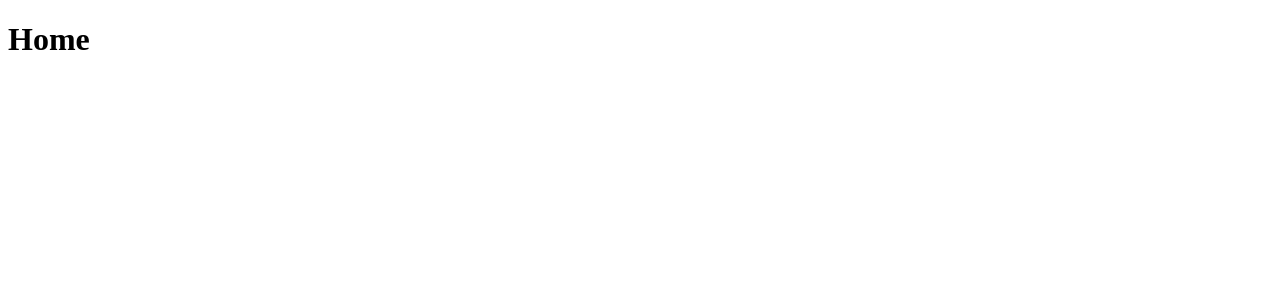
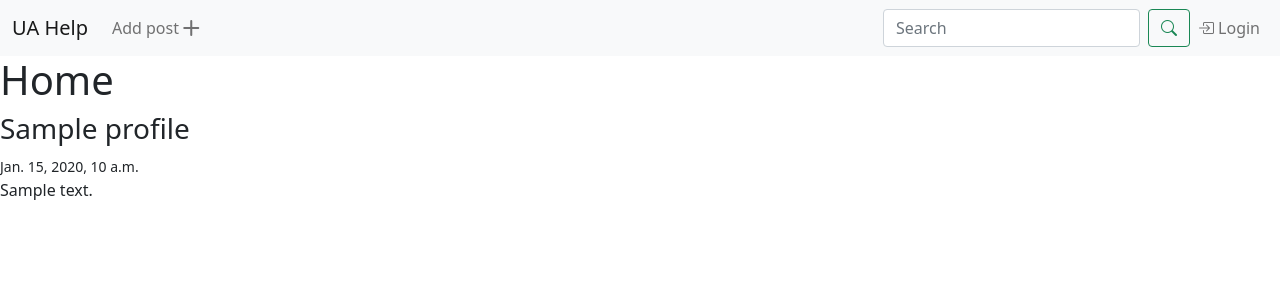
Before and after one commit to mb-age/UA-Help, a Django app: page / in a window 1280 px wide. Before the commit the part shown is almost empty. Shown: the top 300 px of the page. Run offline with Django 4.2, Linux system fonts and the light colour scheme; tables that the repository leaves empty hold one stand-in row (values such as "Sample post"); parts of the project's set-up code (start-up, migrations or seed data) failed here and were passed over.

Commit message:
add is_verificated, created_at fields to Post model, add context dict to HomePageView, added bootstrap to base.html, updated post_detail.html, profile.html, home.html - page view updated HomePageView, ProfileView, PostDetailView,

```diff
--- a/uahelp_app/models.py
+++ b/uahelp_app/models.py
@@ -1,6 +1,6 @@
 from django.contrib.auth.models import User
 from django.db import models
-from django.db.models import Model, CharField, TextField, URLField, ForeignKey, CASCADE
+from django.db.models import Model, CharField, TextField, URLField, ForeignKey, CASCADE, BooleanField, DateTimeField
 
 
 # Create your models here.
@@ -35,6 +35,8 @@ class Profile(Model):
 class Post(Model):
     profile = ForeignKey(to=Profile, on_delete=CASCADE)
     content = TextField()
+    is_verificated = BooleanField(default=False)
+    created_at = DateTimeField(auto_now_add=True)
 
     def __str__(self):
         return self.content
--- a/uahelp_app/templates/uahelp_app/base.html
+++ b/uahelp_app/templates/uahelp_app/base.html
@@ -5,10 +5,68 @@
 <head>
     <meta charset="UTF-8">
     <title> {% block title %} Title {% endblock %} </title>
+    <link href="https://cdn.jsdelivr.net/npm/bootstrap@5.1.3/dist/css/bootstrap.min.css" rel="stylesheet" integrity="sha384-1BmE4kWBq78iYhFldvKuhfTAU6auU8tT94WrHftjDbrCEXSU1oBoqyl2QvZ6jIW3" crossorigin="anonymous">
+    <script src="https://cdn.jsdelivr.net/npm/bootstrap@5.1.3/dist/js/bootstrap.bundle.min.js" integrity="sha384-ka7Sk0Gln4gmtz2MlQnikT1wXgYsOg+OMhuP+IlRH9sENBO0LRn5q+8nbTov4+1p" crossorigin="anonymous"></script>
+    <link rel="stylesheet" href="https://cdn.jsdelivr.net/npm/bootstrap-icons@1.5.0/font/bootstrap-icons.css">
     <link rel="stylesheet" href="{% static 'css/base.css' %}">
     {% block css %} {% endblock %}
 </head>
 <body>
+
+{#<nav class="navbar navbar-inverse">#}
+{#  <div class="container-fluid">#}
+{#    <div class="navbar-header">#}
+{#      <a class="navbar-brand" href="#">WebSiteName</a>#}
+{#    </div>#}
+{#    <ul class="nav navbar-nav">#}
+{#      <li class="active"><a href="#">Home</a></li>#}
+{#      <li><a href="#">Page 1</a></li>#}
+{#      <li><a href="#">Page 2</a></li>#}
+{#    </ul>#}
+{#    <ul class="nav navbar-nav navbar-right">#}
+{#      <li><a href="#"><span class="glyphicon glyphicon-user"></span> Sign Up</a></li>#}
+{#      <li><a href="#"><span class="glyphicon glyphicon-log-in"></span> Login</a></li>#}
+{#    </ul>#}
+{#  </div>#}
+{#</nav>#}
+
+<nav class="navbar navbar-expand-lg navbar-light bg-light">
+  <div class="container-fluid">
+    <a class="navbar-brand" href="#">UA Help</a>
+    <button class="navbar-toggler" type="button" data-bs-toggle="collapse" data-bs-target="#navbarTogglerDemo02" aria-controls="navbarTogglerDemo02" aria-expanded="false" aria-label="Toggle navigation">
+      <span class="navbar-toggler-icon"></span>
+    </button>
+    <div class="collapse navbar-collapse" id="navbarTogglerDemo02">
+      <ul class="navbar-nav me-auto mb-2 mb-lg-0">
+{#        <li class="nav-item">#}
+{#          <a class="nav-link active" aria-current="page" href="#">Home</a>#}
+{#        </li>#}
+        <li class="nav-item">
+          <a class="nav-link" href="#">Add post <i class="bi-plus-lg"></i></a>
+        </li>
+{#        <li class="nav-item">#}
+{#          <a class="nav-link disabled" href="#" tabindex="-1" aria-disabled="true">Disabled</a>#}
+{#        </li>#}
+      </ul>
+
+      <form class="d-flex">
+        <input class="form-control me-2" type="search" placeholder="Search" aria-label="Search">
+        <button class="btn btn-outline-success" type="submit"><i class="bi-search"></i></button>
+      </form>
+
+      <ul class="nav navbar-nav navbar-right">
+{#        <li class="nav-item">#}
+{#            <a class="nav-link" href="#"><i class="bi-person-fill"></i> Sign Up </a>#}
+{#        </li>#}
+        <li class="nav-item">
+            <a class="nav-link" href="#"><i class="bi-box-arrow-in-right"></i> Login </a>
+        </li>
+      </ul>
+
+
+    </div>
+  </div>
+</nav>
 
 {% block content %}
 {% endblock %}
--- a/uahelp_app/templates/uahelp_app/home.html
+++ b/uahelp_app/templates/uahelp_app/home.html
@@ -13,5 +13,12 @@
 {% block content %}
 
 <h1>Home</h1>
+    {% for post in posts %}
+        <h3>
+        {{ post.profile }}
+        </h3>
+        <small>{{ post.created_at }}</small>
+        <p>{{ post }}</p>
+    {% endfor %}
 
 {% endblock %}
--- a/uahelp_app/templates/uahelp_app/post_detail.html
+++ b/uahelp_app/templates/uahelp_app/post_detail.html
@@ -12,6 +12,8 @@
 
 {% block content %}
 
-<h1>Post</h1>
+    <h3>{{ post.profile }}</h3>
+    <small>{{ post.created_at }}</small>
+    <p>{{ post }}</p>
 
 {% endblock %}
--- a/uahelp_app/templates/uahelp_app/profile.html
+++ b/uahelp_app/templates/uahelp_app/profile.html
@@ -13,5 +13,6 @@
 {% block content %}
 
 <h1>Profile</h1>
+    {{ object }}
 
 {% endblock %}
--- a/uahelp_app/urls.py
+++ b/uahelp_app/urls.py
@@ -4,6 +4,6 @@ from . import views
 
 urlpatterns = [
     path('', views.HomePageView.as_view(), name='home_page'),
-    path('profile/', views.ProfileView.as_view(), name='profile'),
+    path('profile/<int:pk>', views.ProfileView.as_view(), name='profile'),
     path('post/<int:pk>', views.PostDetailView.as_view(), name='post_detail_view'),
 ]
--- a/uahelp_app/views.py
+++ b/uahelp_app/views.py
@@ -1,5 +1,6 @@
 from django.shortcuts import render
-from django.views.generic import TemplateView
+from django.views.generic import TemplateView, DetailView
+from uahelp_app.models import Post, Profile
 
 
 # Create your views here.
@@ -11,8 +12,14 @@ no na pewno strona główna (z listą postów), strona formularza profilu (edycj
 class HomePageView(TemplateView):
     template_name = 'uahelp_app/home.html'
 
-class ProfileView(TemplateView):
+    def get_context_data(self, **kwargs):
+        context = super(HomePageView, self).get_context_data(**kwargs)
+        context['posts'] = Post.objects.filter(is_verificated=True).order_by('-created_at')
+        return context
+
+class ProfileView(DetailView):
     template_name = 'uahelp_app/profile.html'
+    model = Profile
 
 class ProfileUpdateView():
     pass
@@ -21,7 +28,12 @@ class PostDetailView(TemplateView):
     template_name = 'uahelp_app/post_detail.html'
 
     def get_context_data(self, **kwargs):
-        pass
+        context = super(PostDetailView, self).get_context_data(**kwargs)
+        pk = kwargs.get('pk', None)
+        if pk:
+            post = Post.objects.get(id=pk)
+            context['post'] = post
+        return context
 
 class PostCreateView():
     pass
```
Also changed, not shown: uahelp_app/migrations/0002_post_created_at_post_is_verificated.py (added), uahelp_app/migrations/0003_alter_post_created_at.py (added).
